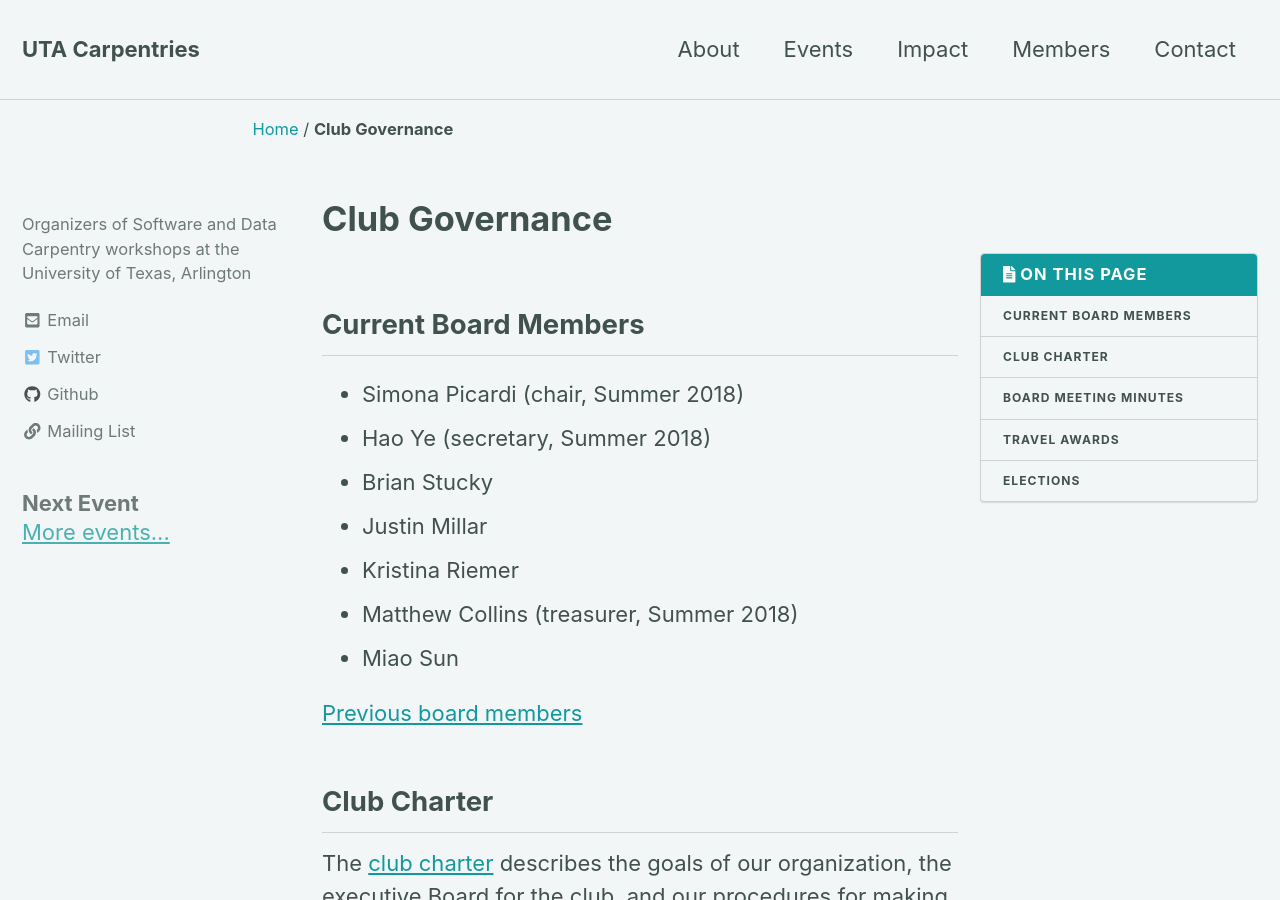
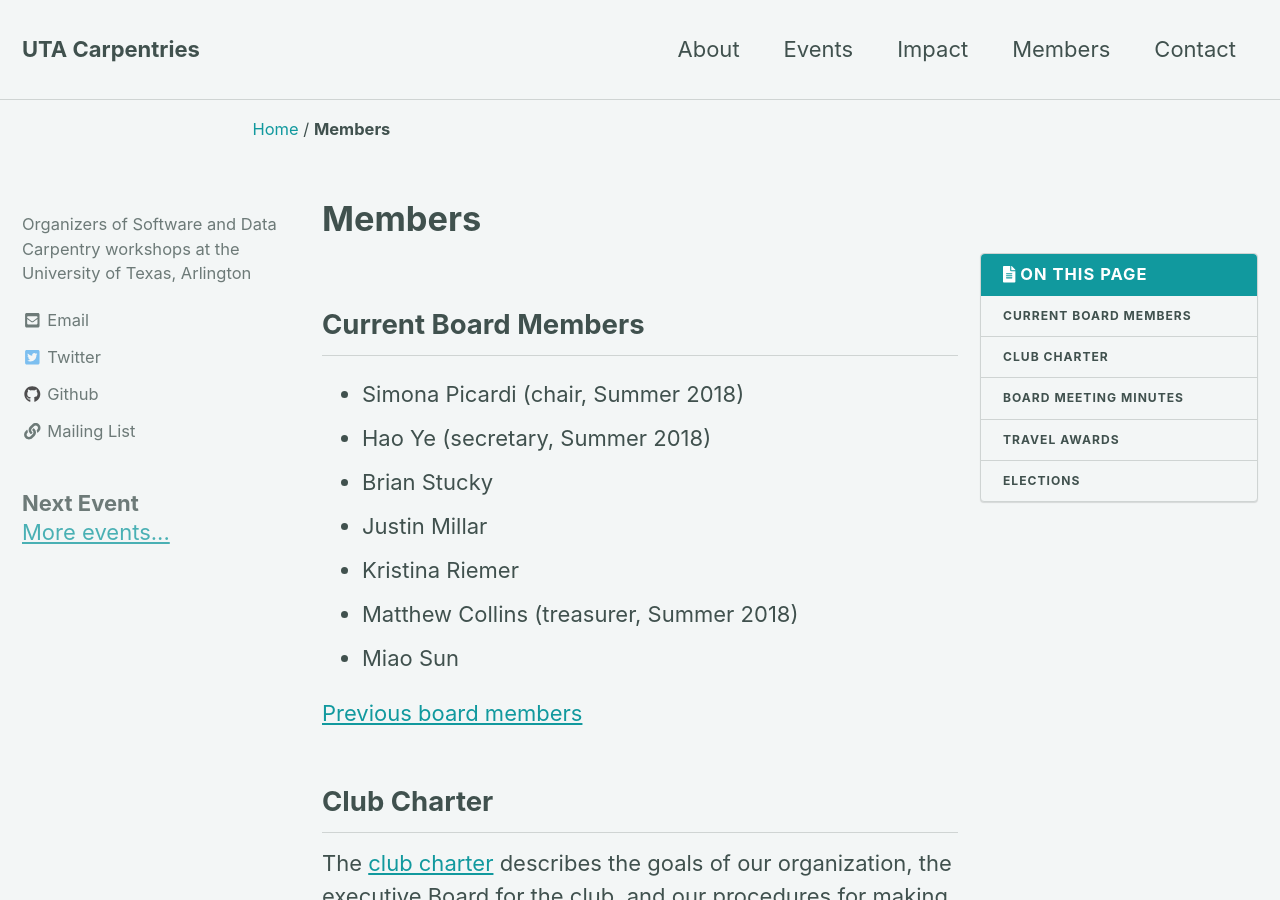
Before and after one commit to darencard/darencard.github.io, a Jekyll site: the page built from _pages/members.md, in a window 1280 px wide and 900 px high. Built offline with Jekyll 4.4.1, drawn with Linux system fonts in a browser that asks for light colours; nearby versions of some CDN libraries.

Commit message:
change title to members

```diff
--- a/_pages/members.md
+++ b/_pages/members.md
@@ -1,7 +1,7 @@
 ---
 layout: single
 permalink: /members/
-title: Club Governance
+title: Members
 toc: true
 toc_sticky: true
 ---
```
